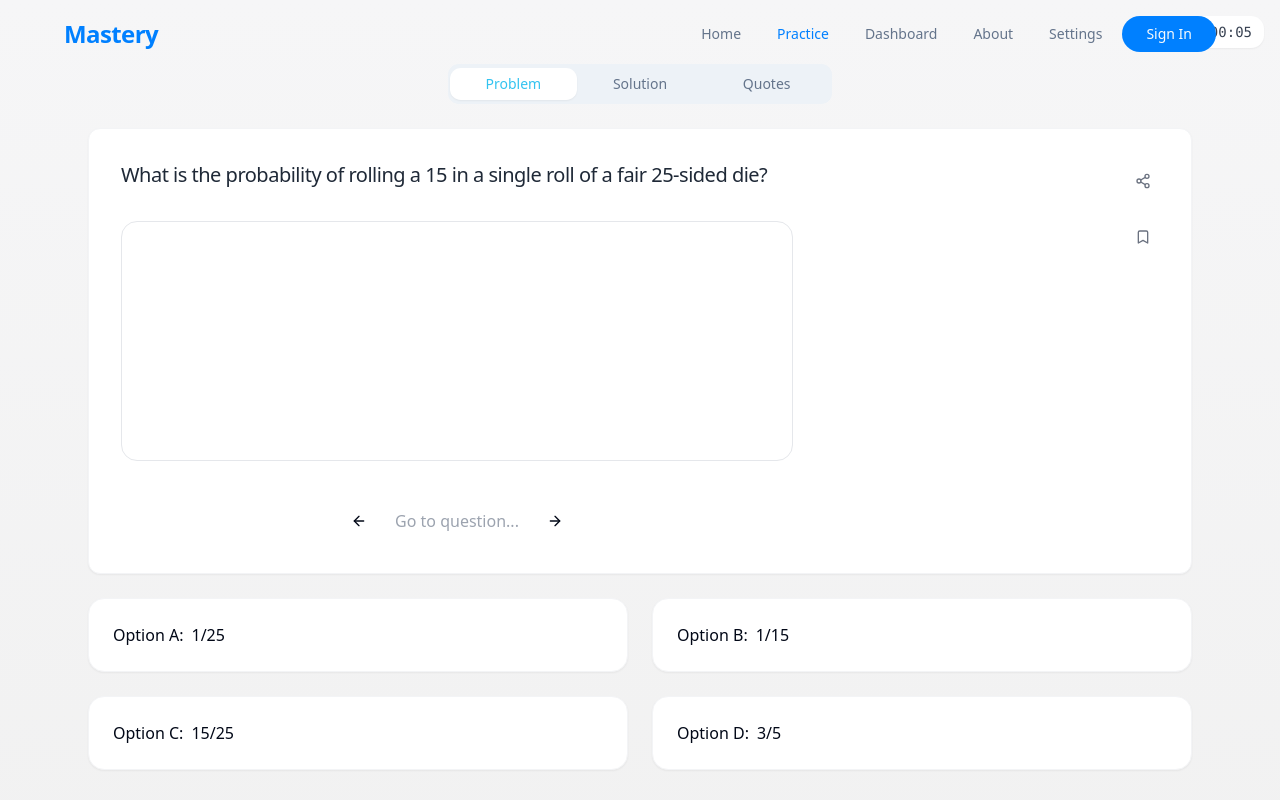
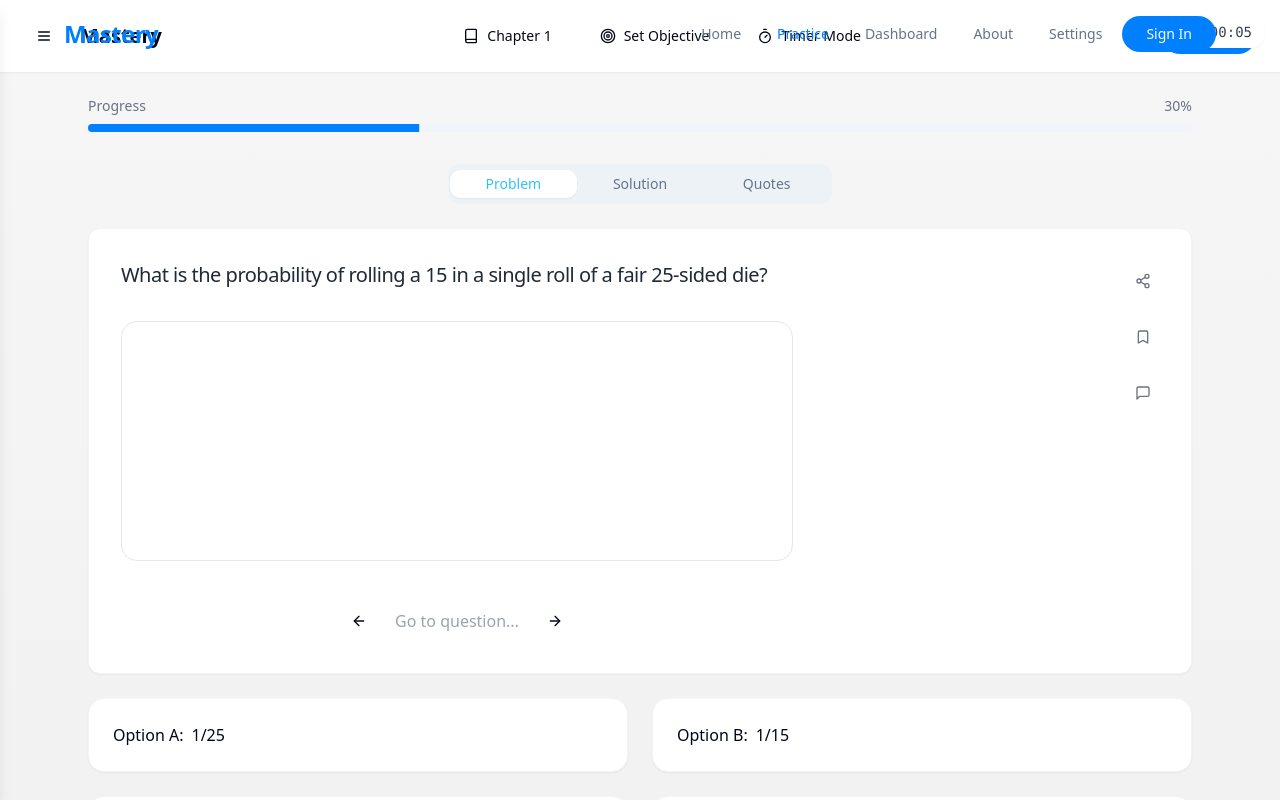
Before and after one commit to remark2025/academic_arc, a React (Vite) app: page /practice in a window 1280 px wide. Shown: the top 800 px of the page. Built offline with nearby package versions, Linux system fonts and the light colour scheme.

Commit message:
Add navigation and practice features
Add navigation icon, chapter/objective links, practice modes, and progress bar.

```diff
--- a/src/pages/Practice.tsx
+++ b/src/pages/Practice.tsx
@@ -1,13 +1,40 @@
 
-import { useState, useEffect } from "react";
+import { useState, useEffect, useRef } from "react";
 import { Tabs, TabsContent, TabsList, TabsTrigger } from "@/components/ui/tabs";
 import { Button } from "@/components/ui/button";
-import { ArrowLeft, ArrowRight, Share2, Bookmark, Book, MessageSquare, Quote, FileText, Clock } from "lucide-react";
+import { Progress } from "@/components/ui/progress";
+import { Input } from "@/components/ui/input";
+import {
+  ArrowLeft,
+  ArrowRight,
+  Share2,
+  Bookmark,
+  Book,
+  MessageSquare,
+  Quote,
+  FileText,
+  Clock,
+  Menu,
+  X,
+  Target,
+  Timer,
+  BarChart
+} from "lucide-react";
 import { Card } from "@/components/ui/card";
+import { Popover, PopoverContent, PopoverTrigger } from "@/components/ui/popover";
+import { cn } from "@/lib/utils";
+import { useToast } from "@/hooks/use-toast";
 
 const Practice = () => {
   const [tabValue, setTabValue] = useState("problem");
   const [timer, setTimer] = useState(0);
+  const [sidebarOpen, setSidebarOpen] = useState(false);
+  const [showObjectiveModal, setShowObjectiveModal] = useState(false);
+  const [objectiveTab, setObjectiveTab] = useState("questions");
+  const [questionCount, setQuestionCount] = useState(20);
+  const [progress, setProgress] = useState(30); // Example progress value
+  const sidebarRef = useRef<HTMLDivElement>(null);
+  const { toast } = useToast();
 
   // Sample problem data
   const currentProblem = {
@@ -41,13 +68,142 @@ const Practice = () => {
     return `${minutes.toString().padStart(2, '0')}:${remainingSeconds.toString().padStart(2, '0')}`;
   };
 
+  // Handle click outside sidebar
+  useEffect(() => {
+    const handleClickOutside = (event: MouseEvent) => {
+      if (sidebarRef.current && !sidebarRef.current.contains(event.target as Node)) {
+        setSidebarOpen(false);
+      }
+    };
+
+    document.addEventListener("mousedown", handleClickOutside);
+    return () => document.removeEventListener("mousedown", handleClickOutside);
+  }, []);
+
+  const setObjective = () => {
+    toast({
+      title: "Objective Set",
+      description: `You'll practice ${questionCount} questions`,
+    });
+    setShowObjectiveModal(false);
+  };
+
   return (
     <div className="min-h-screen bg-gradient-to-b from-[#F6F6F7] to-[#F1F1F1]">
-      <div className="container max-w-6xl mx-auto px-6 py-10">
-        {/* Timer display */}
-        <div className="absolute top-4 right-4 bg-white px-3 py-1.5 rounded-lg shadow-sm flex items-center space-x-1.5 text-gray-700">
-          <Clock className="h-4 w-4 text-[#33C3F0]" />
-          <span className="font-mono text-sm">{formatTime(timer)}</span>
+      {/* Timer display */}
+      <div className="absolute top-4 right-4 bg-white px-3 py-1.5 rounded-lg shadow-sm flex items-center space-x-1.5 text-gray-700">
+        <Clock className="h-4 w-4 text-[#33C3F0]" />
+        <span className="font-mono text-sm">{formatTime(timer)}</span>
+      </div>
+
+      {/* Sidebar */}
+      <div
+        ref={sidebarRef}
+        className={cn(
+          "fixed top-0 left-0 h-full bg-white shadow-lg w-64 z-50 transition-transform duration-300",
+          sidebarOpen ? "translate-x-0" : "-translate-x-full"
+        )}
+      >
+        <div className="flex justify-between items-center p-4 border-b">
+          <div className="font-bold text-xl text-primary">Mastery</div>
+          <Button variant="ghost" size="icon" onClick={() => setSidebarOpen(false)}>
+            <X className="h-5 w-5" />
+          </Button>
+        </div>
+        <div className="p-4 space-y-6">
+          <div className="space-y-2">
+            <div className="text-sm font-medium text-gray-500 mb-2">NAVIGATION</div>
+            <a href="/" className="flex items-center gap-3 p-2 hover:bg-gray-100 rounded-md">
+              <Book className="h-5 w-5 text-gray-500" />
+              <span>Home</span>
+            </a>
+            <a href="/practice" className="flex items-center gap-3 p-2 bg-gray-100 rounded-md text-primary">
+              <Target className="h-5 w-5" />
+              <span>Practice</span>
+            </a>
+            <a href="/dashboard" className="flex items-center gap-3 p-2 hover:bg-gray-100 rounded-md">
+              <BarChart className="h-5 w-5 text-gray-500" />
+              <span>Dashboard</span>
+            </a>
+            <a href="/settings" className="flex items-center gap-3 p-2 hover:bg-gray-100 rounded-md">
+              <FileText className="h-5 w-5 text-gray-500" />
+              <span>Settings</span>
+            </a>
+          </div>
+        </div>
+      </div>
+
+      {/* Header */}
+      <div className="py-4 px-6 flex items-center justify-between bg-white shadow-sm">
+        <div className="flex items-center gap-4">
+          <Button variant="ghost" size="icon" onClick={() => setSidebarOpen(true)}>
+            <Menu className="h-5 w-5" />
+          </Button>
+          <div className="font-bold text-xl">Mastery</div>
+        </div>
+
+        <div className="flex items-center gap-4">
+          <Popover>
+            <PopoverTrigger asChild>
+              <Button variant="ghost" className="flex items-center gap-2 font-medium">
+                <Book className="h-5 w-5" />
+                Chapter 1
+              </Button>
+            </PopoverTrigger>
+            <PopoverContent className="w-48">
+              <div className="space-y-1">
+                <Button variant="ghost" className="w-full justify-start">Chapter 1</Button>
+                <Button variant="ghost" className="w-full justify-start">Chapter 2</Button>
+                <Button variant="ghost" className="w-full justify-start">Chapter 3</Button>
+                <Button variant="ghost" className="w-full justify-start">Chapter 4</Button>
+                <Button variant="ghost" className="w-full justify-start">Chapter 5</Button>
+              </div>
+            </PopoverContent>
+          </Popover>
+
+          <Button
+            variant="ghost"
+            className="flex items-center gap-2 font-medium"
+            onClick={() => setShowObjectiveModal(true)}
+          >
+            <Target className="h-5 w-5" />
+            Set Objective
+          </Button>
+
+          <Popover>
+            <PopoverTrigger asChild>
+              <Button variant="ghost" className="flex items-center gap-2 font-medium">
+                <Timer className="h-5 w-5" />
+                Timer Mode
+              </Button>
+            </PopoverTrigger>
+            <PopoverContent className="w-48">
+              <div className="space-y-1">
+                <Button variant="ghost" className="w-full justify-start">Timer Mode</Button>
+                <Button variant="ghost" className="w-full justify-start">Pomodoro Mode</Button>
+                <Button variant="ghost" className="w-full justify-start">Level Mode</Button>
+                <Button variant="ghost" className="w-full justify-start">Exam Mode</Button>
+                <Button variant="ghost" className="w-full justify-start">Manual Mode</Button>
+              </div>
+            </PopoverContent>
+          </Popover>
+        </div>
+
+        <div>
+          <Button size="sm" variant="default" className="rounded-full px-6">
+            Sign In
+          </Button>
+        </div>
+      </div>
+
+      <div className="container max-w-6xl mx-auto px-6 py-6">
+        {/* Progress bar */}
+        <div className="mb-6">
+          <div className="flex justify-between text-sm text-gray-500 mb-2">
+            <span>Progress</span>
+            <span>30%</span>
+          </div>
+          <Progress value={progress} className="h-2" />
         </div>
 
         {/* Problem / Solution / Quotes Tabs */}
@@ -55,24 +211,24 @@ const Practice = () => {
           defaultValue="problem"
           value={tabValue}
           onValueChange={setTabValue}
-          className="w-full mb-8 pt-6"
+          className="w-full mb-8 pt-2"
         >
           <TabsList className="w-full max-w-sm mx-auto grid grid-cols-3 bg-[#edf2f7] p-0.5 rounded-md">
             <TabsTrigger
               value="problem"
-              className="data-[state=active]:bg-white data-[state=active]:text-[#33C3F0] rounded-md py-1.5 text-sm"
+              className="data-[state=active]:bg-white data-[state=active]:text-[#33C3F0] rounded-md py-1 text-sm"
             >
               Problem
             </TabsTrigger>
             <TabsTrigger
               value="solution"
-              className="data-[state=active]:bg-white data-[state=active]:text-[#33C3F0] rounded-md py-1.5 text-sm"
+              className="data-[state=active]:bg-white data-[state=active]:text-[#33C3F0] rounded-md py-1 text-sm"
             >
               Solution
             </TabsTrigger>
             <TabsTrigger
               value="quotes"
-              className="data-[state=active]:bg-white data-[state=active]:text-[#33C3F0] rounded-md py-1.5 text-sm"
+              className="data-[state=active]:bg-white data-[state=active]:text-[#33C3F0] rounded-md py-1 text-sm"
             >
               Quotes
             </TabsTrigger>
@@ -87,7 +243,7 @@ const Practice = () => {
                     {currentProblem.question}
                   </h2>
 
-                  {/* Empty space for work/notes - now with more rounded corners */}
+                  {/* Empty space for work/notes */}
                   <div className="w-full h-60 border border-gray-200 rounded-2xl mb-6">
                     {/* Empty space for working through the problem */}
                   </div>
@@ -113,6 +269,10 @@ const Practice = () => {
                   <Button variant="ghost" className="p-2">
                     <Bookmark className="h-5 w-5 text-gray-500" />
                     <span className="sr-only">Bookmark</span>
+                  </Button>
+                  <Button variant="ghost" className="p-2">
+                    <MessageSquare className="h-5 w-5 text-gray-500" />
+                    <span className="sr-only">Tag</span>
                   </Button>
                 </div>
               </div>
@@ -178,6 +338,72 @@ const Practice = () => {
           </Button>
         </div>
       </div>
+
+      {/* Set Objective Modal */}
+      {showObjectiveModal && (
+        <div className="fixed inset-0 bg-black/50 flex items-center justify-center z-50">
+          <div className="bg-white rounded-lg shadow-lg w-full max-w-md">
+            <div className="flex justify-between items-center p-4 border-b">
+              <h2 className="text-xl font-semibold">Set Your Practice Objective</h2>
+              <Button variant="ghost" size="icon" onClick={() => setShowObjectiveModal(false)}>
+                <X className="h-5 w-5" />
+              </Button>
+            </div>
+            <div className="p-4">
+              <div className="flex mb-4 bg-gray-100 rounded-lg p-1">
+                <button
+                  className={cn(
+                    "flex-1 py-2 text-center rounded-md transition-colors",
+                    objectiveTab === "questions" ? "bg-white shadow-sm" : "hover:bg-white/50"
+                  )}
+                  onClick={() => setObjectiveTab("questions")}
+                >
+                  Questions
+                </button>
+                <button
+                  className={cn(
+                    "flex-1 py-2 text-center rounded-md transition-colors",
+                    objectiveTab === "time" ? "bg-white shadow-sm" : "hover:bg-white/50"
+                  )}
+                  onClick={() => setObjectiveTab("time")}
+                >
+                  Time
+                </button>
+              </div>
+
+              {objectiveTab === "questions" && (
+                <div>
+                  <Input
+                    type="number"
+                    value={questionCount}
+                    onChange={(e) => setQuestionCount(parseInt(e.target.value) || 0)}
+                    className="mb-4"
+                  />
+                </div>
+              )}
+
+              {objectiveTab === "time" && (
+                <div>
+                  <Input
+                    type="number"
+                    placeholder="Minutes"
+                    className="mb-4"
+                  />
+                </div>
+              )}
+
+              <div className="flex justify-end">
+                <Button
+                  className="bg-[#00BCD4] hover:bg-[#00BCD4]/90 text-white rounded-full px-6"
+                  onClick={setObjective}
+                >
+                  Set Objective
+                </Button>
+              </div>
+            </div>
+          </div>
+        </div>
+      )}
     </div>
   );
 };
```
